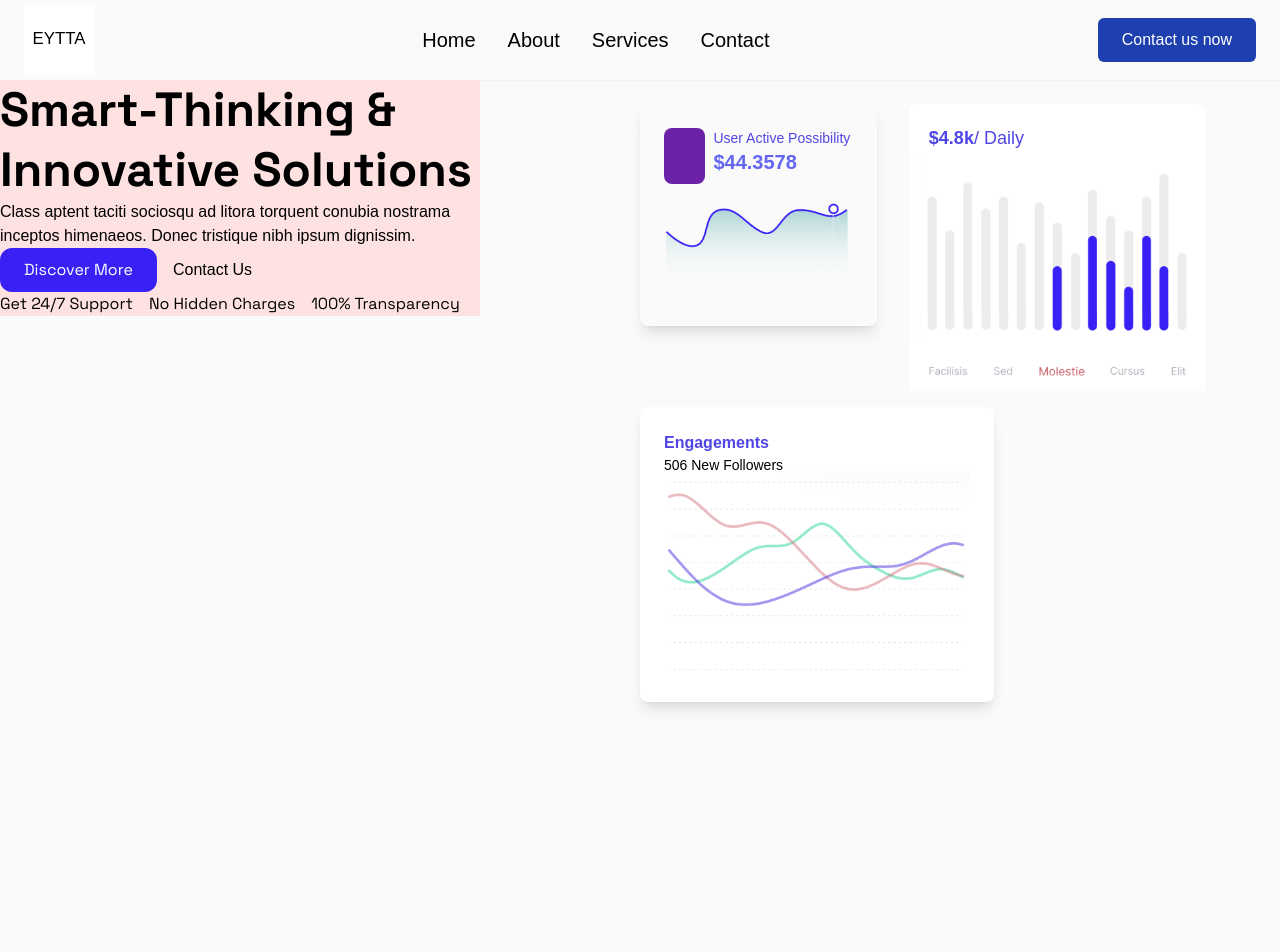
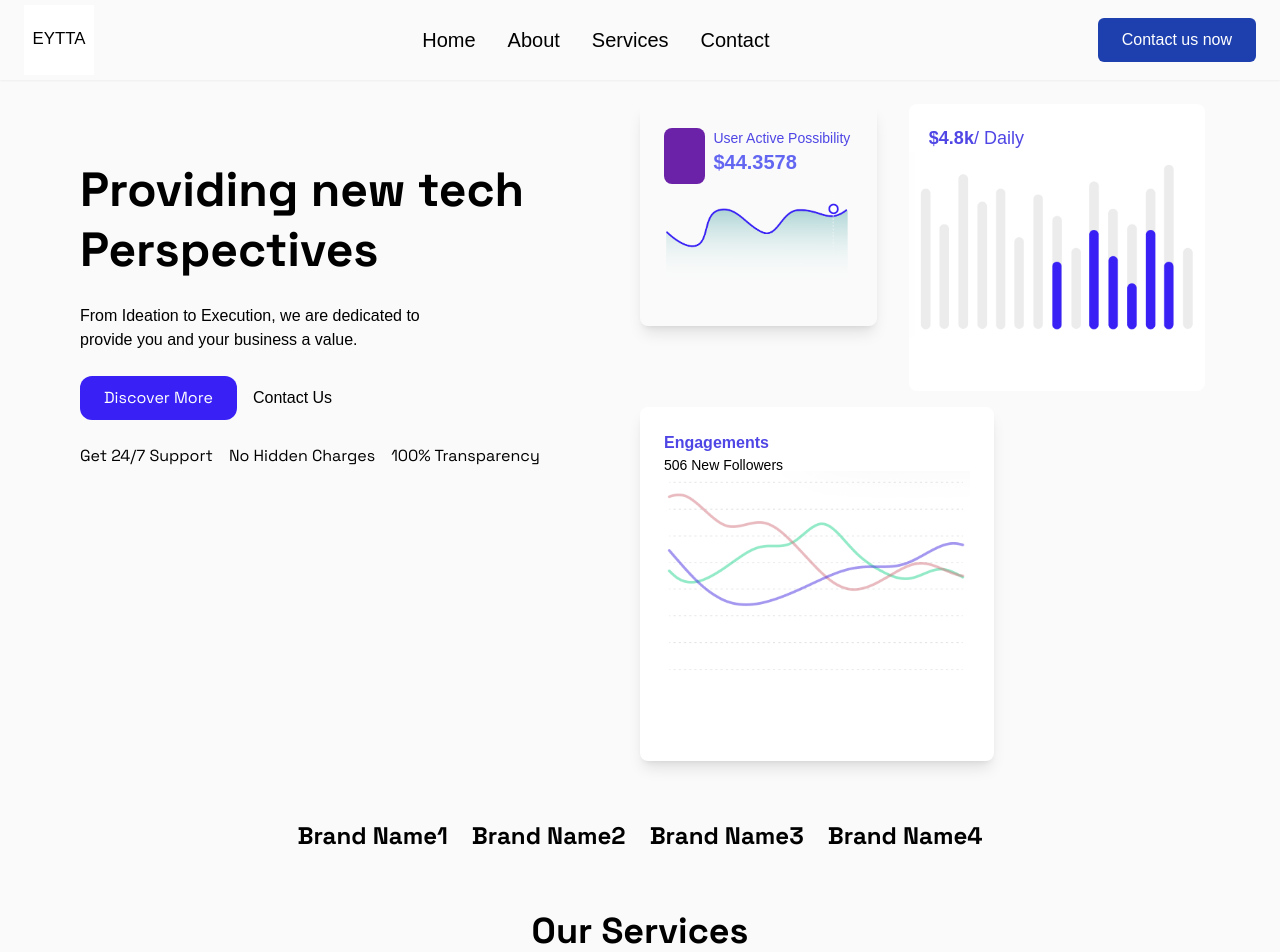
Before and after one commit to nitsuh21/eytta, a Next.js app: page / in a window 1280 px wide. Shown: the top 952 px of the page. Before the commit the page ends 800 px from the top, so only its background shows below. Built offline with nearby package versions, Linux system fonts and the light colour scheme.

Commit message:
services

```diff
--- a/src/app/page.tsx
+++ b/src/app/page.tsx
@@ -1,11 +1,15 @@
 import Navbar from "@/app/ui/Navbar";
 import LandingHero from "./ui/LandingHero";
+import Tools from "./ui/Tools";
+import Services from "./ui/Services";
 
 export default function Home() {
   return (
     <>
       <Navbar />
       <LandingHero/>
+      <Tools/>
+      <Services/>
     </>
   );
 }
--- a/src/app/ui/LandingHero.tsx
+++ b/src/app/ui/LandingHero.tsx
@@ -3,19 +3,22 @@ import Image from 'next/image'
 
 const LandingHero = () => {
   return (
-    <div className='flex justify-between h-[450px]'>
+    <div className='flex justify-between'>
       <div className='flex flex-col gap-4 w-1/2'>
-        <div className='bg-red-100 w-3/4 pr-0'>
+        <div className='pl-[80px] pt-[80px]'>
           <div className='items-center'>
-            <h1 className='text-5xl font-bold text-black font-space-grotesk leading-tight'>Smart-Thinking &</h1>
-            <h1 className='text-5xl font-bold text-black font-space-grotesk leading-tight'>Innovative Solutions</h1>
-            <p className='text-black font-space-intel'>Class aptent taciti sociosqu ad litora torquent conubia nostrama </p>
-            <p className='text-black font-space-intel'>inceptos himenaeos. Donec tristique nibh ipsum dignissim.</p>
+            <h1 className='text-5xl font-bold text-black font-space-grotesk leading-tight'>Providing new tech</h1>
+            <h1 className='text-5xl font-bold text-black font-space-grotesk leading-tight'>Perspectives</h1>
+            <br />
+            <p className='text-black font-space-intel'>From Ideation to Execution, we are dedicated to </p>
+            <p className='text-black font-space-intel'>provide you and your business a value.</p>
           </div>
+          <br />
           <div className='flex items-center gap-4'>
             <button className='bg-[#3921F5] hover:bg-blue-900 transition-colors rounded-xl text-white px-6 py-2.5 font-space-grotesk'>Discover More</button>
             <p className='text-black hover:text-blue-800 cursor-pointer'>Contact Us</p>
           </div>
+          <br />
           <div className='flex items-center gap-4'>
             <p className='text-black font-space-grotesk'>Get 24/7 Support</p>
             <p className='text-black font-space-grotesk'>No Hidden Charges</p>
--- /dev/null
+++ b/src/app/ui/Services.tsx
@@ -0,0 +1,22 @@
+import React from 'react'
+
+const Services = () => {
+  return (
+    <div className='pt-10'>
+      <div className='flex flex-col items-center gap-4'>
+        <h1 className='text-black font-bold font-space-grotesk text-4xl'>Our Services</h1>
+        <p className='text-black font-space-grotesk'>A new dimension to your business</p>
+      </div>
+      <div className='flex'>
+        <div className='flex flex-col items-center gap-4 w-[451px] h-[258px]'>
+            <h1 className='text-black font-bold font-space-grotesk font-size-36'>Web and Mobile Apps Development that helps you to excel</h1>
+        </div>
+        <div>
+
+        </div>
+      </div>
+    </div>
+  )
+}
+
+export default Services
--- /dev/null
+++ b/src/app/ui/Tools.tsx
@@ -0,0 +1,14 @@
+import React from 'react'
+
+const Tools = () => {
+  return (
+    <div className='flex justify-center gap-6 pt-10 items-center h-[110px] w-full'>
+        <h1 className='text-black font-bold font-space-grotesk text-2xl'>Brand Name1</h1>
+        <h1 className='text-black font-bold font-space-grotesk text-2xl'>Brand Name2</h1>
+        <h1 className='text-black font-bold font-space-grotesk text-2xl'>Brand Name3</h1>
+        <h1 className='text-black font-bold font-space-grotesk text-2xl'>Brand Name4</h1>
+    </div>
+  )
+}
+
+export default Tools
```
Also changed, not shown: public/images/hero2.png.
